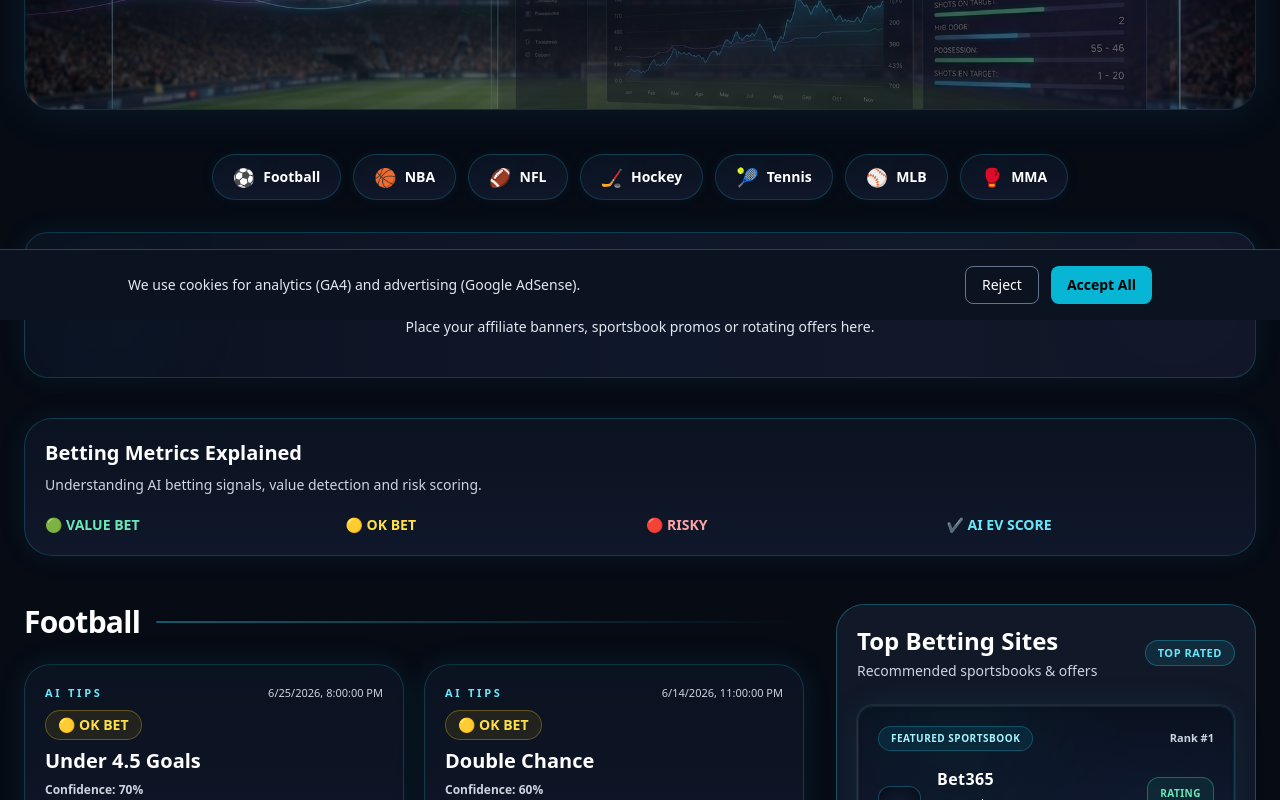
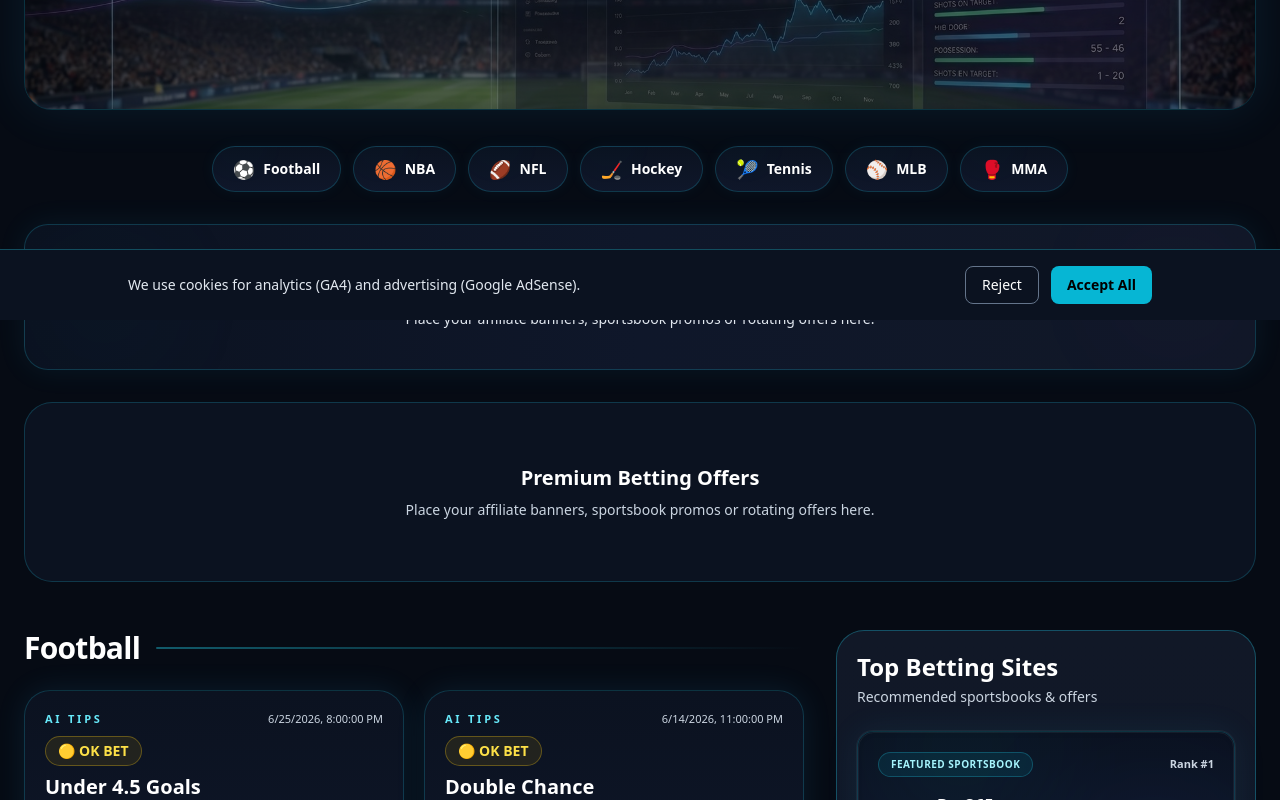
Before and after one commit to Peterson1979/ai-bet, a Next.js app: page / in a window 1280 px wide. Shown: the part 480-1280 px from the top of the page. Built offline with nearby package versions, Linux system fonts and the light colour scheme.

Commit message:
ui: high-tech redesign + metrics legend + homepage update

```diff
--- a/app/page.tsx
+++ b/app/page.tsx
@@ -30,55 +30,33 @@ export default async function HomePage() {
   return (
     <main className="min-h-screen bg-[#060B14] text-white">
 
-      {/* HEADER */}
       <Header />
 
       <div className="pt-[70px]">
-
         <div className="mx-auto max-w-[1500px] px-4 pb-10 md:px-6">
 
           {/* HERO */}
           <Hero />
 
-          {/* SPORT NAV */}
-          <div className="mt-8">
+          {/* SPORT NAV (hero alatt) */}
+          <div className="mt-6">
             <SportNav />
           </div>
 
-          {/* LEGEND / HIGH-TECH EXPLANATION BLOCK */}
-          <div className="mt-10 rounded-[28px] border border-cyan-400/20 bg-gradient-to-b from-[#0B1220] to-[#0F172A] p-5 shadow-[0_0_30px_rgba(56,189,248,0.08)]">
-
-            <h2 className="text-xl font-black text-white">
-              Betting Metrics Explained
-            </h2>
+          {/* AFFILIATE BLOCK (hero + nav alatt) */}
+          <section className="mt-8 rounded-[28px] border border-cyan-400/20 bg-[#0B1220] p-8 min-h-[180px] flex items-center justify-center text-center">
+            <div>
+              <h3 className="text-xl font-black text-white">
+                Premium Betting Offers
+              </h3>
 
               <p className="mt-2 text-sm text-slate-300">
-              Understanding AI betting signals, value detection and risk scoring.
+                Place your affiliate banners, sportsbook promos or rotating offers here.
               </p>
+            </div>
+          </section>
 
-            {/* ICON LEGEND */}
-            <div className="mt-5 grid grid-cols-1 gap-3 md:grid-cols-2 xl:grid-cols-4 text-sm">
-
-              <div className="flex items-center gap-2 text-emerald-300 font-bold">
-                🟢 VALUE BET
-              </div>
-
-              <div className="flex items-center gap-2 text-yellow-300 font-bold">
-                🟡 OK BET
-              </div>
-
-              <div className="flex items-center gap-2 text-red-300 font-bold">
-                🔴 RISKY
-              </div>
-
-              <div className="flex items-center gap-2 text-cyan-300 font-bold">
-                ✔️ AI EV SCORE
-              </div>
-
-            </div>
-          </div>
-
-          {/* MAIN LAYOUT */}
+          {/* LEFT + RIGHT LAYOUT */}
           <div
             className="
               mt-12
@@ -90,7 +68,7 @@ export default async function HomePage() {
             "
           >
 
-            {/* LEFT COLUMN */}
+            {/* LEFT */}
             <div className="min-w-0">
 
               {predictions?.sports?.map((sportBlock) => (
@@ -140,13 +118,9 @@ export default async function HomePage() {
 
             {/* SIDEBAR */}
             <aside className="h-fit xl:sticky xl:top-5">
-
               <div className="rounded-[28px] border border-cyan-400/30 bg-gradient-to-b from-[#111827] to-[#0F172A] p-5">
 
-                {/* SIDEBAR HEADER */}
-                <div className="mb-6 flex items-center justify-between gap-3">
-
-                  <div>
+                <div className="mb-6">
                   <h2 className="text-2xl font-black text-white">
                     Top Betting Sites
                   </h2>
@@ -156,24 +130,15 @@ export default async function HomePage() {
                   </p>
                 </div>
 
-                  <span className="rounded-full border border-cyan-400/30 bg-cyan-400/10 px-3 py-1 text-[11px] font-bold uppercase tracking-wider text-cyan-300">
-                    Top Rated
-                  </span>
-                </div>
-
-                {/* CONTENT */}
                 <TopBettingSites />
 
-                {/* INFO BLOCK */}
                 <div className="mt-6 rounded-2xl border border-cyan-400/15 bg-[#0B1220] p-4">
                   <p className="text-[11px] font-bold uppercase tracking-[0.25em] text-cyan-300">
                     AI Insights
                   </p>
 
                   <p className="mt-3 text-sm leading-6 text-slate-300">
-                    Daily AI betting analysis across Football, NBA, NFL,
-                    Hockey and Tennis with confidence scoring,
-                    edge detection and market evaluation.
+                    Daily AI betting analysis across Football, NBA, NFL, Hockey and Tennis.
                   </p>
                 </div>
 
@@ -182,6 +147,29 @@ export default async function HomePage() {
 
           </div>
 
+          {/* UNIFIED METRICS (ONLY HERE, BOTTOM) */}
+          <section className="mt-20 rounded-[28px] border border-cyan-400/20 bg-gradient-to-b from-[#0B1220] to-[#0F172A] p-6 shadow-[0_0_40px_rgba(56,189,248,0.08)]">
+
+            <h2 className="text-xl font-black text-white">
+              Betting Intelligence System
+            </h2>
+
+            <p className="mt-2 text-sm text-slate-300">
+              AI evaluates each pick using confidence, expected value and market risk signals.
+              This system highlights betting quality across all sports and markets.
+            </p>
+
+            <div className="mt-5 grid grid-cols-1 gap-3 md:grid-cols-4 text-sm font-bold">
+
+              <div className="text-emerald-300">🟢 VALUE BET</div>
+              <div className="text-yellow-300">🟡 OK BET</div>
+              <div className="text-red-300">🔴 RISKY</div>
+              <div className="text-cyan-300">✔️ AI EV SCORE</div>
+
+            </div>
+
+          </section>
+
           {/* FOOTER */}
           <div className="mt-16">
             <Footer />
@@ -189,6 +177,7 @@ export default async function HomePage() {
 
         </div>
       </div>
+
     </main>
   );
 }
```
Lines whose indentation alone changed are shown as unchanged.
